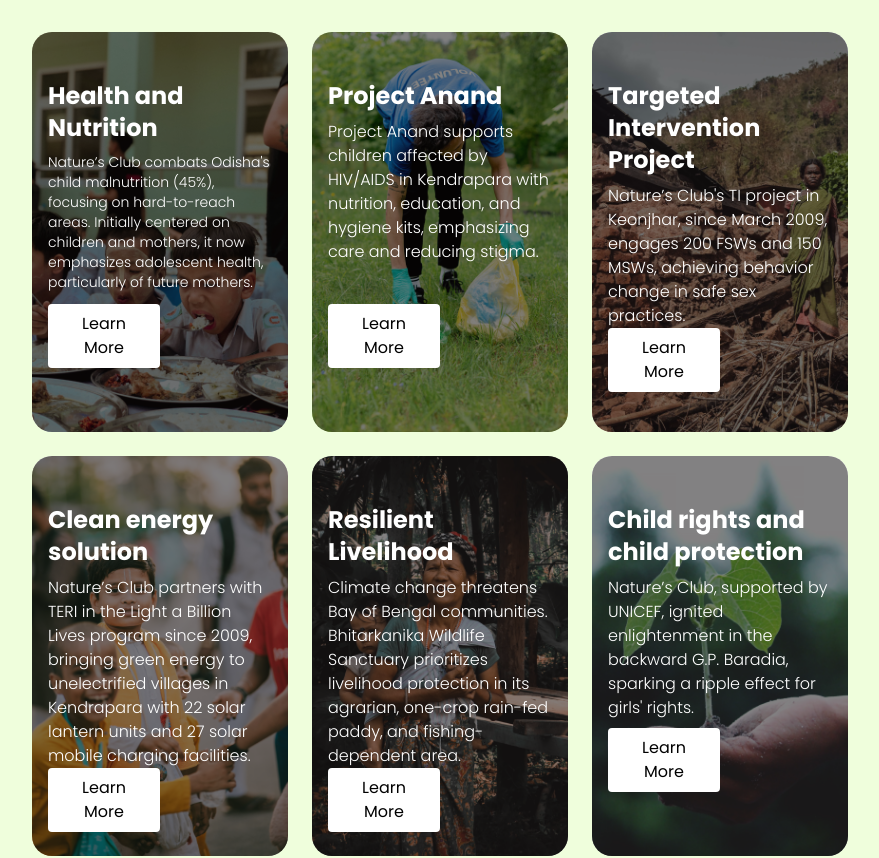
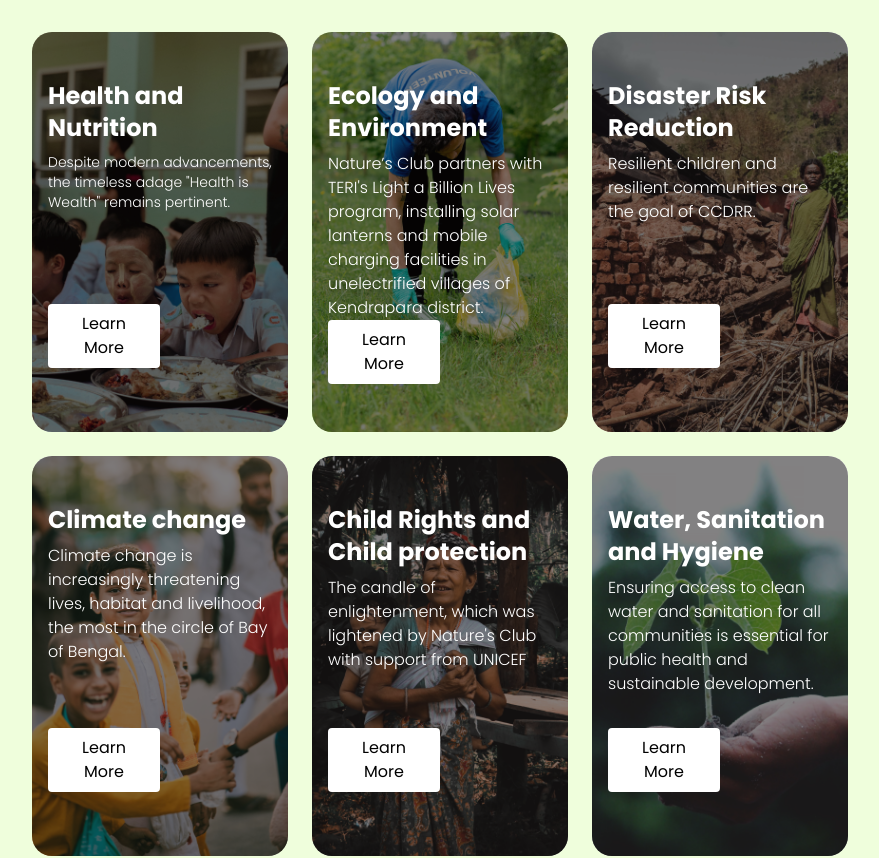
Before and after one commit to CodeMaster17/Nature-Club, a React (Vite) app: page / in a window 1280 px wide. Shown: the part 1020-1878 px from the top of the page, without its empty margins (200-1079 px from the left). Built offline with nearby package versions, Linux system fonts and the light colour scheme.

Commit message:
feat: services card update

```diff
--- a/src/components/ServicesCards.tsx
+++ b/src/components/ServicesCards.tsx
@@ -1,4 +1,5 @@
 
+import { Link } from 'react-router-dom'
 import './ServicesCard.css'
 const ServicesCards = () => {
     return (
@@ -11,11 +12,13 @@ const ServicesCards = () => {
                             <h1 className="text-left mt-8 text-base md:text-2xl font-bold mb-2">Health and Nutrition</h1>
                             <p className="text-left font-light  text-sm">
 
-                                Nature’s Club combats Odisha's child malnutrition (45%), focusing on hard-to-reach areas. Initially centered on children and mothers, it now emphasizes adolescent health, particularly of future mothers.
+                                Despite modern advancements, the timeless adage "Health is Wealth" remains pertinent.
                             </p>
                         </div>
                         <button className='md:py-2 py-1 px-2 md:px-4 bg-white text-black rounded-[4px] text-sm lg:text-base mb-12 w-1/2'>
+                            <Link to='/services'>
                                 Learn More
+                            </Link>
                         </button>
                     </div>
                 </div>
@@ -25,14 +28,16 @@ const ServicesCards = () => {
                     <div className="w-full p-4 h-full  text-white absolute z-20  flex flex-col justify-between">
                         <div className='w-full'>
 
-                            <h1 className="text-left mt-8 text-base md:text-2xl font-bold mb-2">Project Anand</h1>
+                            <h1 className="text-left mt-8 text-base md:text-2xl font-bold mb-2">Ecology and Environment</h1>
                             <p className="text-left font-light md:text-base text-sm">
 
-                                Project Anand supports children affected by HIV/AIDS in Kendrapara with nutrition, education, and hygiene kits, emphasizing care and reducing stigma.
+                                Nature’s Club partners with TERI's Light a Billion Lives program, installing solar lanterns and mobile charging facilities in unelectrified villages of Kendrapara district.
                             </p>
                         </div>
                         <button className='md:py-2 py-1 px-2 md:px-4 bg-white text-black rounded-[4px] text-sm lg:text-base mb-12 w-1/2'>
+                            <Link to='/services'>
                                 Learn More
+                            </Link>
                         </button>
                     </div>
                 </div>
@@ -43,13 +48,15 @@ const ServicesCards = () => {
                     <div className="w-full p-4 h-full  text-white absolute z-20  flex flex-col justify-between">
                         <div className='w-full'>
 
-                            <h1 className="text-left mt-8 text-base md:text-2xl font-bold mb-2">Targeted Intervention Project</h1>
+                            <h1 className="text-left mt-8 text-base md:text-2xl font-bold mb-2">Disaster Risk Reduction</h1>
                             <p className="text-left font-light md:text-base text-sm">
-                                Nature’s Club's TI project in Keonjhar, since March 2009, engages 200 FSWs and 150 MSWs, achieving behavior change in safe sex practices.
+                                Resilient children and resilient communities are the goal of CCDRR.
                             </p>
                         </div>
                         <button className='md:py-2 py-1 px-2 md:px-4 bg-white text-black rounded-[4px] text-sm lg:text-base mb-12 w-1/2'>
+                            <Link to='/services'>
                                 Learn More
+                            </Link>
                         </button>
                     </div>
                 </div>
@@ -60,13 +67,15 @@ const ServicesCards = () => {
                     <div className="w-full p-4 h-full  text-white absolute z-20  flex flex-col justify-between">
                         <div className='w-full'>
 
-                            <h1 className="text-left mt-8 text-base md:text-2xl font-bold mb-2">Clean energy solution</h1>
+                            <h1 className="text-left mt-8 text-base md:text-2xl font-bold mb-2">Climate change</h1>
                             <p className="text-left font-light md:text-base text-sm">
-                                Nature’s Club partners with TERI in the Light a Billion Lives program since 2009, bringing green energy to unelectrified villages in Kendrapara with 22 solar lantern units and 27 solar mobile charging facilities.
+                                Climate change is increasingly threatening lives, habitat and livelihood, the most in the circle of Bay of Bengal.
                             </p>
                         </div>
                         <button className='md:py-2 py-1 px-2 md:px-4 bg-white text-black rounded-[4px] text-sm lg:text-base mb-12 w-1/2'>
+                            <Link to='/services'>
                                 Learn More
+                            </Link>
                         </button>
                     </div>
                 </div>
@@ -76,13 +85,15 @@ const ServicesCards = () => {
                 <div className="flex flex-col lg:h-[400px] h-[300px] md:h-96 bg-img bg-img-women  rounded-2.5xl relative">
                     <div className="w-full p-4 h-full  text-white absolute z-20  flex flex-col justify-between">
                         <div className='w-full'>
-                            <h1 className="text-left mt-8 text-base md:text-2xl font-bold mb-2">Resilient Livelihood</h1>
+                            <h1 className="text-left mt-8 text-base md:text-2xl font-bold mb-2">Child Rights and Child protection</h1>
                             <p className="text-left font-light md:text-base text-sm">
-                                Climate change threatens Bay of Bengal communities. Bhitarkanika Wildlife Sanctuary prioritizes livelihood protection in its agrarian, one-crop rain-fed paddy, and fishing-dependent area.
+                                The candle of enlightenment, which was lightened by Nature's Club with support from UNICEF
                             </p>
                         </div>
                         <button className='md:py-2 py-1 px-2 md:px-4 bg-white text-black rounded-[4px] text-sm lg:text-base mb-12 w-1/2'>
+                            <Link to='/services'>
                                 Learn More
+                            </Link>
                         </button>
 
                     </div>
@@ -94,13 +105,15 @@ const ServicesCards = () => {
                     <div className="w-full p-4 h-full  text-white absolute z-20  flex flex-col justify-between">
                         <div className='w-full'>
 
-                            <h1 className="text-left mt-8 text-base md:text-2xl font-bold mb-2">Child rights and child protection</h1>
+                            <h1 className="text-left mt-8 text-base md:text-2xl font-bold mb-2">Water, Sanitation and Hygiene</h1>
                             <p className="text-left font-light md:text-base text-sm">
-                                Nature’s Club, supported by UNICEF, ignited enlightenment in the backward G.P. Baradia, sparking a ripple effect for girls' rights.
+                                Ensuring access to clean water and sanitation for all communities is essential for public health and sustainable development.
                             </p>
                         </div>
                         <button className='md:py-2 py-1 px-2 md:px-4 bg-white text-black rounded-[4px] text-sm lg:text-base mb-12 w-1/2'>
+                            <Link to='/services'>
                                 Learn More
+                            </Link>
                         </button>
                     </div>
                 </div>
```
Lines whose indentation alone changed are shown as unchanged.
